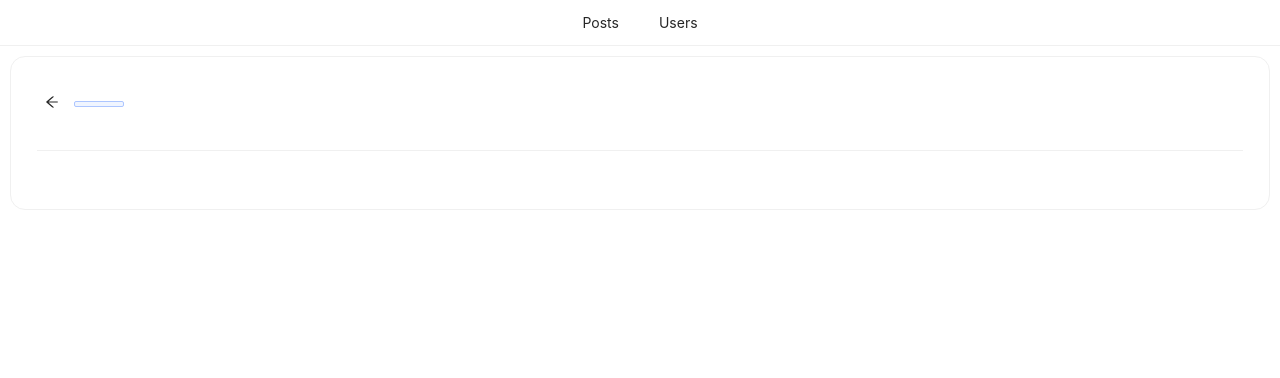
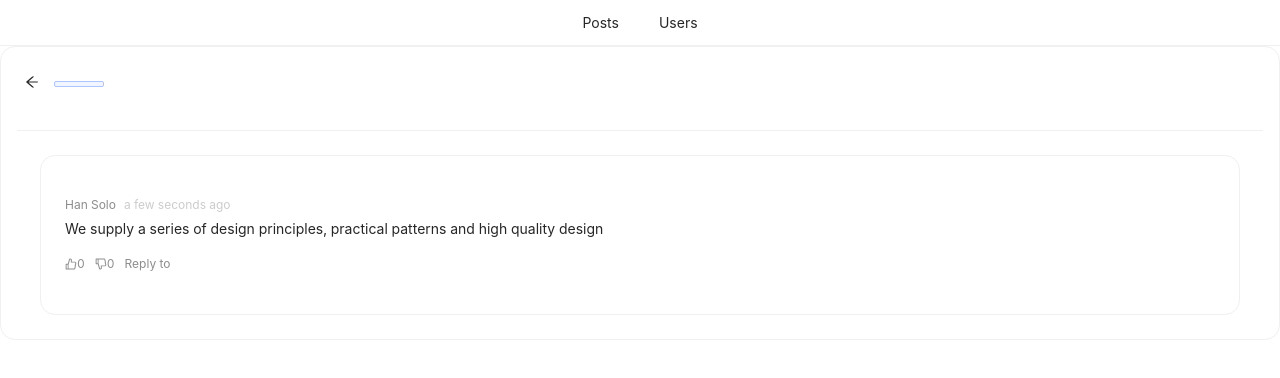
Before and after one commit to Shova24/Blog, a React (Create React App) app: page /posts/1 in a window 1280 px wide. Shown: the top 378 px of the page. Built offline with nearby package versions, Linux system fonts and the light colour scheme; no server answers.

Commit message:
Comment Added

```diff
--- /dev/null
+++ b/src/Components/Post/Comments.jsx
@@ -0,0 +1,50 @@
+import { DislikeFilled, DislikeOutlined, LikeFilled, LikeOutlined } from "@ant-design/icons";
+import { Avatar, Comment, Tooltip } from "antd";
+import moment from "moment";
+import React, { createElement, useState } from "react";
+
+export default function Comments() {
+  const [likes, setLikes] = useState(0);
+  const [dislikes, setDislikes] = useState(0);
+  const [action, setAction] = useState(null);
+
+  const like = () => {
+    setLikes(1);
+    setDislikes(0);
+    setAction("liked");
+  };
+
+  const dislike = () => {
+    setLikes(0);
+    setDislikes(1);
+    setAction("disliked");
+  };
+
+  const actions = [
+    <Tooltip key="comment-basic-like" title="Like">
+      <span onClick={like}>
+        {createElement(action === "liked" ? LikeFilled : LikeOutlined)}
+        <span className="comment-action">{likes}</span>
+      </span>
+    </Tooltip>,
+    <Tooltip key="comment-basic-dislike" title="Dislike">
+      <span onClick={dislike}>
+        {React.createElement(action === "disliked" ? DislikeFilled : DislikeOutlined)}
+        <span className="comment-action">{dislikes}</span>
+      </span>
+    </Tooltip>,
+    <span key="comment-basic-reply-to">Reply to</span>,
+  ];
+  return (
+    <Comment
+      actions={actions}
+      author={<a>Han Solo</a>}
+      content={<p>We supply a series of design principles, practical patterns and high quality design</p>}
+      datetime={
+        <Tooltip title={moment().format("YYYY-MM-DD HH:mm:ss")}>
+          <span>{moment().fromNow()}</span>
+        </Tooltip>
+      }
+    />
+  );
+}
--- a/src/Components/Post/PostDetails.jsx
+++ b/src/Components/Post/PostDetails.jsx
@@ -2,6 +2,7 @@ import { Card, Col, Divider, Row, Tag, Typography } from "antd";
 import { ArrowLeftOutlined } from "@ant-design/icons";
 import React, { useEffect, useState } from "react";
 import { useNavigate, useParams } from "react-router-dom";
+import Comments from "./Comments";
 const { Title } = Typography;
 
 export default function PostDetails() {
@@ -15,7 +16,7 @@ export default function PostDetails() {
   }, []);
 
   return (
-    <Card style={{ borderRadius: "15px", margin: "10px", padding: "10px" }}>
+    <Card style={{ borderRadius: "15px" }}>
       <Row justify="start">
         <Col style={{ marginRight: "15px" }}>
           <ArrowLeftOutlined
@@ -39,6 +40,9 @@ export default function PostDetails() {
         <Col>{post.body}</Col>
         <Divider orientation="right">{post.userId}</Divider>
       </Row>
+      <Card style={{ margin: "0px 15px 0px 15px", borderRadius: "15px" }}>
+        <Comments />
+      </Card>
     </Card>
   );
 }
```
